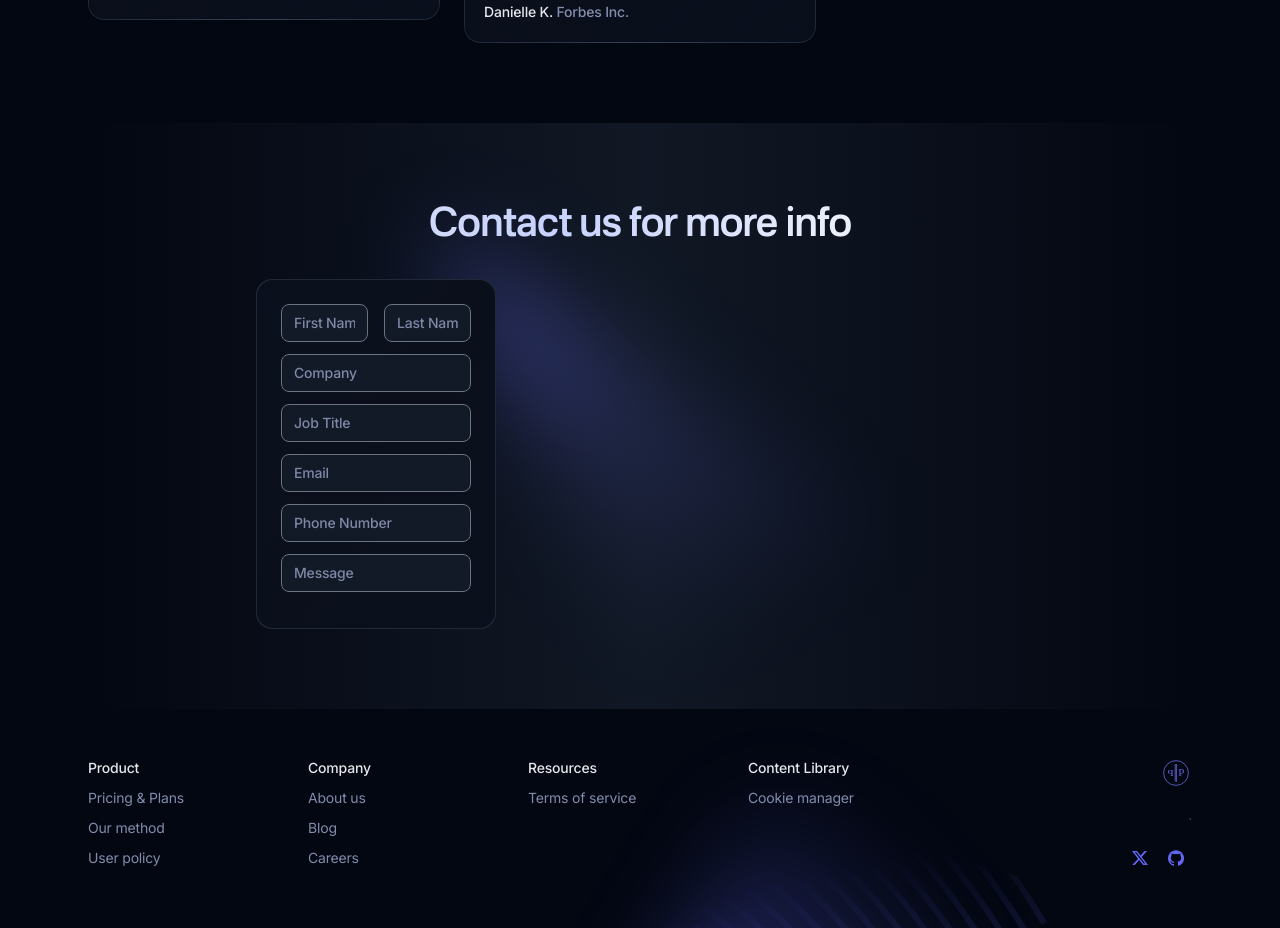
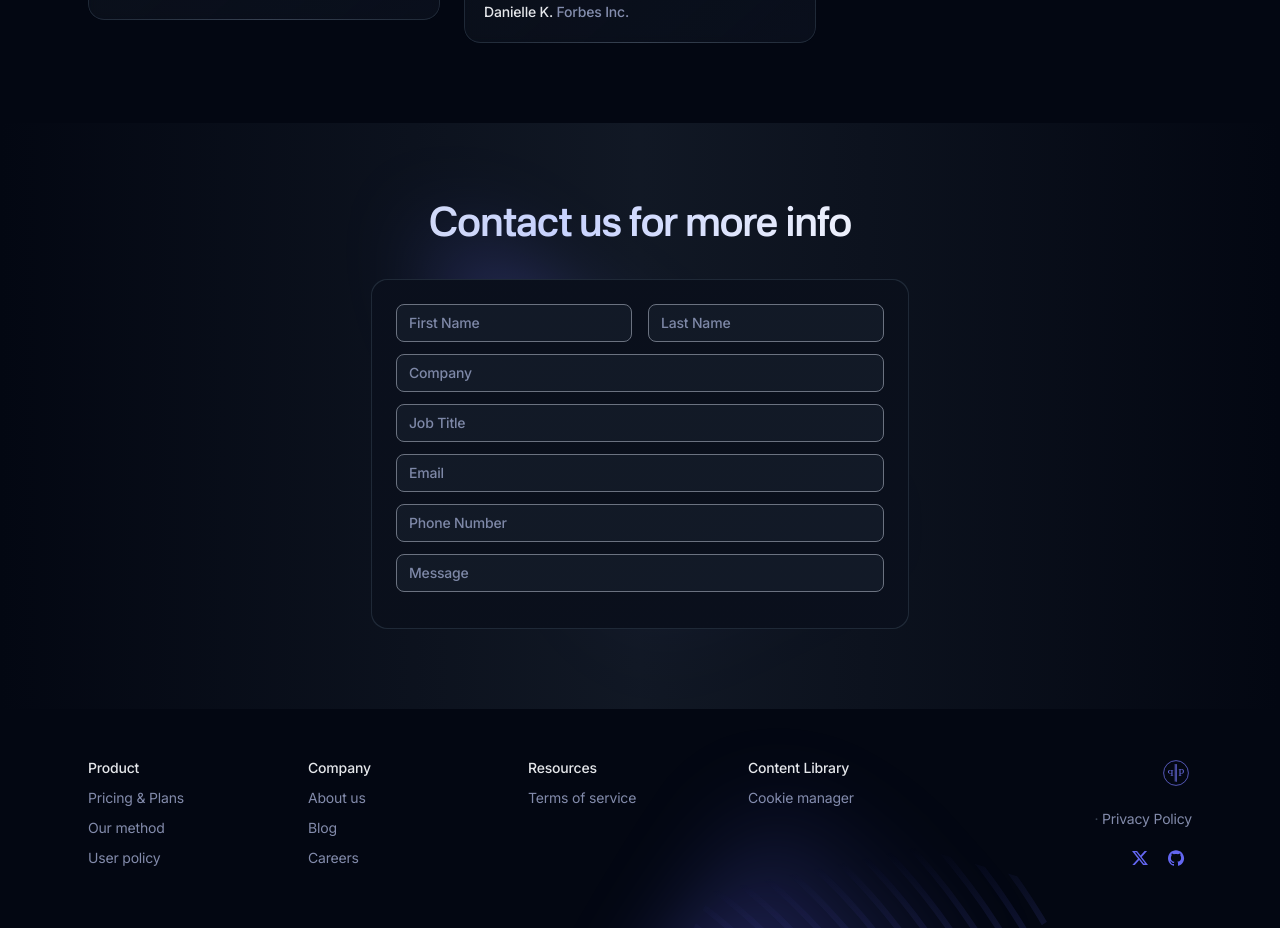
Before and after one commit to Ridvan-bot/pohlmanprotean.se, a Next.js app in the folder pohlmanprotean.se/: page / in a window 1280 px wide. Shown: the part 3340-4268 px from the top of the page. Built offline with nearby package versions, Linux system fonts and the light colour scheme.

Commit message:
Fix APP-0004: fix full w on footer and Contact us

```diff
--- a/pohlmanprotean.se/components/cta.tsx
+++ b/pohlmanprotean.se/components/cta.tsx
@@ -1,12 +1,12 @@
 import Image from "next/image";
 import BlurredShape from "@/public/images/blurred-shape.svg";
-import Spotlight from "@/components/spotlight";
+import Spotlight from "./spotlight";
 
 export default function Cta() {
   return (
     <section className="relative overflow-hidden">
       <div
-        className="absolute bottom-0 left-1/2 -z-10 -mb-24 ml-20 -translate-x-1/2"
+        className="pointer-events-none absolute bottom-0 left-1/2 -z-10 -mb-24 ml-20 -translate-x-1/2"
         aria-hidden="true"
       >
         <Image
@@ -17,77 +17,46 @@ export default function Cta() {
           alt="Blurred shape"
         />
       </div>
-      <div id="contact" className="max-w-6xl mx-auto px-4 sm:px-6">
+
+      <div id="contact" className="w-full px-4 sm:px-0"> {/* Adjusted here */}
         <div className="bg-gradient-to-r from-transparent via-gray-800/50 py-12 md:py-20">
           <div className="mx-auto max-w-3xl text-center">
             <h2 className="animate-[gradient_6s_linear_infinite] bg-[linear-gradient(to_right,theme(colors.gray.200),theme(colors.indigo.200),theme(colors.gray.50),theme(colors.indigo.300),theme(colors.gray.200))] bg-[length:200%_auto] bg-clip-text pb-8 font-nacelle text-3xl font-semibold text-transparent md:text-4xl">
               Contact us for more info
             </h2>
             {/* Spotlight items */}
-            <Spotlight className="group mx-auto grid max-w-sm items-start gap-6 lg:max-w-none lg:grid-cols-3 flex justify-center lg:grid-cols-1" data-aos="fade-up">
+            <Spotlight className="group mx-auto flex justify-center items-center max-w-sm flex-wrap gap-6 lg:max-w-none lg:flex-nowrap" data-aos="fade-up">
               {/* Card 1 */}
               <div className="group/card relative h-full overflow-hidden rounded-2xl bg-gray-800 p-px">
                 <div className="relative z-20 h-full overflow-hidden rounded-[inherit] bg-gray-950 after:absolute after:inset-0 after:bg-gradient-to-br after:from-gray-900/50 after:via-gray-800/25 after:to-gray-900/50">
                   {/* Content */}
                   <div className="p-6">
+                    {/* Form Fields */}
                     <div className="mb-3 flex gap-4">
-                      {/* First Name */}
-                      <input
-                        type="text"
-                        placeholder="First Name"
-                        className="btn-sm w-full rounded-full bg-gray-800/40 px-4 py-4 text-sm font-normal text-indigo-200 placeholder-indigo-200/60 focus:outline-none focus:ring-2 focus:ring-indigo-500 z-50"
-                      />
-                      {/* Last Name */}
-                      <input
-                        type="text"
-                        placeholder="Last Name"
-                        className="btn-sm w-full rounded-full bg-gray-800/40 px-4 py-4 text-sm font-normal text-indigo-200 placeholder-indigo-200/60 focus:outline-none focus:ring-2 focus:ring-indigo-500 z-50"
-                      />
+                      <input type="text" placeholder="First Name" className="btn-sm w-full rounded-full bg-gray-800/40 px-4 py-4 text-sm font-normal text-indigo-200 placeholder-indigo-200/60 focus:outline-none focus:ring-2 focus:ring-indigo-500 z-50" />
+                      <input type="text" placeholder="Last Name" className="btn-sm w-full rounded-full bg-gray-800/40 px-4 py-4 text-sm font-normal text-indigo-200 placeholder-indigo-200/60 focus:outline-none focus:ring-2 focus:ring-indigo-500 z-50" />
                     </div>
                     {/* Other Fields */}
                     <div className="mb-3 flex gap-4">
-                      <input
-                        type="text"
-                        placeholder="Company"
-                        className="btn-sm w-full rounded-full bg-gray-800/40 px-4 py-4 text-sm font-normal text-indigo-200 placeholder-indigo-200/60 focus:outline-none focus:ring-2 focus:ring-indigo-500 z-50"
-                      />
-
-                    </div>
-
-                    <div className="mb-3 flex gap-4">
-                      <input
-                        type="text"
-                        placeholder="Job Title"
-                        className="btn-sm w-full rounded-full bg-gray-800/40 px-4 py-4 text-xs font-normal text-indigo-200 placeholder-indigo-200/60 focus:outline-none focus:ring-2 focus:ring-indigo-500 z-50"
-                      />
-
+                      <input type="text" placeholder="Company" className="btn-sm w-full rounded-full bg-gray-800/40 px-4 py-4 text-sm font-normal text-indigo-200 placeholder-indigo-200/60 focus:outline-none focus:ring-2 focus:ring-indigo-500 z-50" />
                     </div>
                     <div className="mb-3 flex gap-4">
-                      <input
-                        type="text"
-                        placeholder="Email"
-                        className="btn-sm w-full rounded-full bg-gray-800/40 px-4 py-4 text-xs font-normal text-indigo-200 placeholder-indigo-200/60 focus:outline-none focus:ring-2 focus:ring-indigo-500 z-50"
-                      />
+                      <input type="text" placeholder="Job Title" className="btn-sm w-full rounded-full bg-gray-800/40 px-4 py-4 text-xs font-normal text-indigo-200 placeholder-indigo-200/60 focus:outline-none focus:ring-2 focus:ring-indigo-500 z-50" />
                     </div>
                     <div className="mb-3 flex gap-4">
-                      <input
-                        type="text"
-                        placeholder="Phone Number"
-                        className="btn-sm w-full rounded-full bg-gray-800/40 px-4 py-4 text-xs font-normal text-indigo-200 placeholder-indigo-200/60 focus:outline-none focus:ring-2 focus:ring-indigo-500 z-50"
-                      />
+                      <input type="text" placeholder="Email" className="btn-sm w-full rounded-full bg-gray-800/40 px-4 py-4 text-xs font-normal text-indigo-200 placeholder-indigo-200/60 focus:outline-none focus:ring-2 focus:ring-indigo-500 z-50" />
                     </div>
                     <div className="mb-3 flex gap-4">
-                      <input
-                        type="text"
-                        placeholder="Message"
-                        className="btn-sm w-full rounded-full bg-gray-800/40 px-4 py-4 text-xs font-normal text-indigo-200 placeholder-indigo-200/60 focus:outline-none focus:ring-2 focus:ring-indigo-500 z-50"
-                      />
+                      <input type="text" placeholder="Phone Number" className="btn-sm w-full rounded-full bg-gray-800/40 px-4 py-4 text-xs font-normal text-indigo-200 placeholder-indigo-200/60 focus:outline-none focus:ring-2 focus:ring-indigo-500 z-50" />
+                    </div>
+                    <div className="mb-3 flex gap-4">
+                      <input type="text" placeholder="Message" className="btn-sm w-full rounded-full bg-gray-800/40 px-4 py-4 text-xs font-normal text-indigo-200 placeholder-indigo-200/60 focus:outline-none focus:ring-2 focus:ring-indigo-500 z-50" />
                     </div>
                   </div>
-
                 </div>
               </div>
             </Spotlight>
+
             <div className="mx-auto max-w-xs sm:flex sm:max-w-none sm:justify-center">
               <div data-aos="fade-up" data-aos-delay={400}></div>
             </div>
--- a/pohlmanprotean.se/components/ui/footer.tsx
+++ b/pohlmanprotean.se/components/ui/footer.tsx
@@ -96,9 +96,7 @@ export default function Footer() {
           </div>
           {/* 4th block */}
           <div className="space-y-2">
-            <h3 className="text-sm font-medium text-gray-200">
-              Content Library
-            </h3>
+            <h3 className="text-sm font-medium text-gray-200">Content Library</h3>
             <ul className="space-y-2 text-sm">
               <li>
                 <a
@@ -110,7 +108,7 @@ export default function Footer() {
               </li>
             </ul>
           </div>
-          {/* 5th block */}
+          {/* Logo and Social Links */}
           <div className="col-span-2 md:col-span-4 lg:col-span-1 lg:text-right">
             <div className="mb-3">
               <Logo />
@@ -122,6 +120,7 @@ export default function Footer() {
                   className="text-indigo-200/65 transition hover:text-indigo-500"
                   href="#0"
                 >
+                  Privacy Policy
                 </a>
               </p>
               <ul className="inline-flex gap-1">
@@ -157,7 +156,6 @@ export default function Footer() {
                     </svg>
                   </a>
                 </li>
-
               </ul>
             </div>
           </div>
```
Lines whose indentation alone changed are shown as unchanged.
